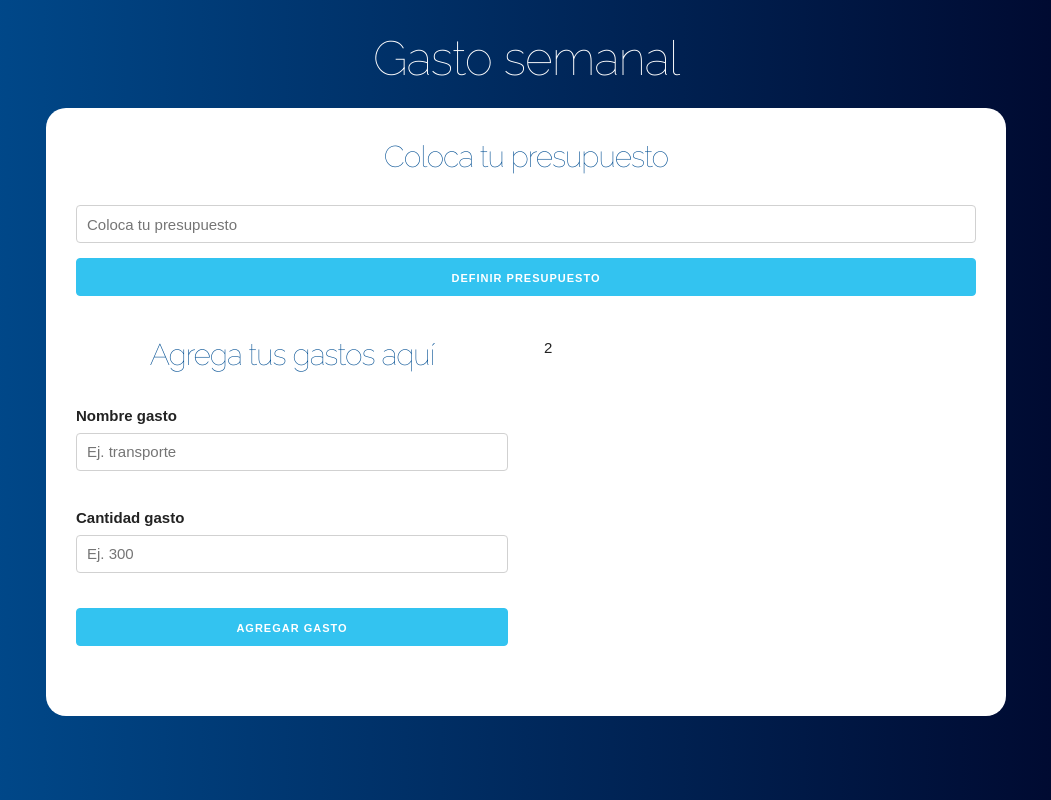
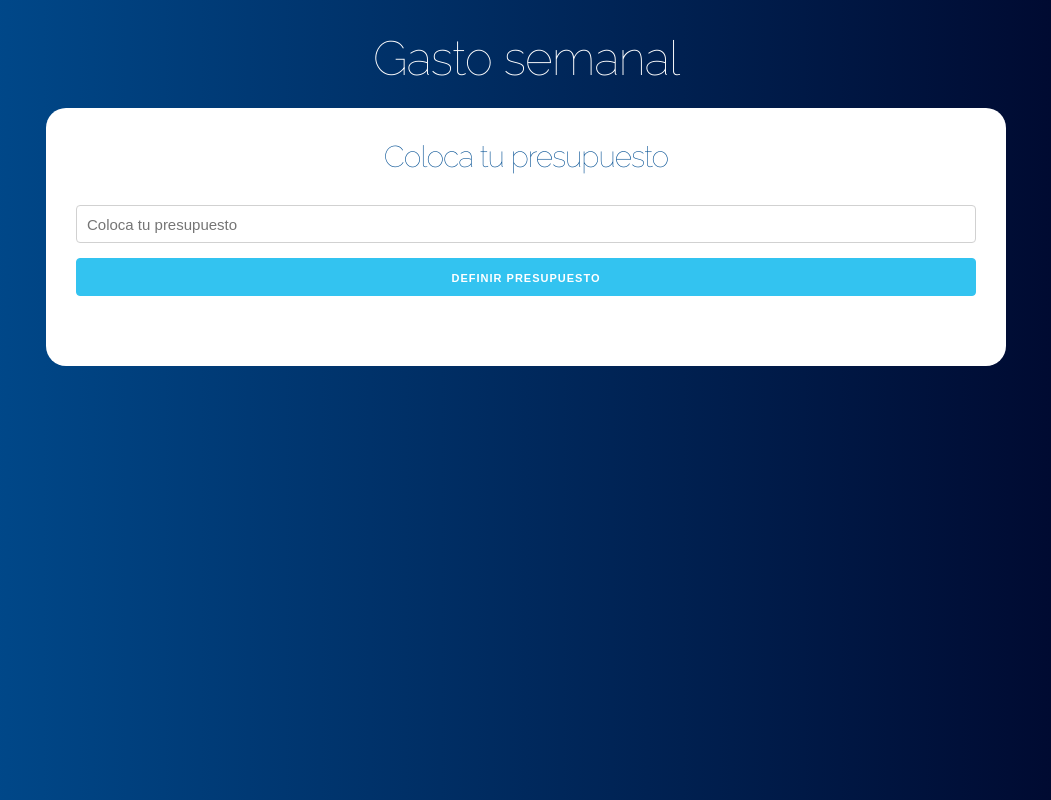
Before and after one commit to efectoTam/react-budget, a React (Create React App) app: page / in a window 1280 px wide. Shown: the whole page, without its empty margins (114-1165 px from the left). Built offline with nearby package versions, Linux system fonts and the light colour scheme.

Commit message:
showing one component or another

```diff
--- a/src/App.js
+++ b/src/App.js
@@ -6,16 +6,21 @@ function App() {
   //Defining state
   const [ budget, saveBudget ] = useState(0);
   const [ remaining, saveRemaining ] = useState(0);
+  const [ showquestion, updateQuestion] = useState(true);
 
   return (
     <div className="container">
       <header>
         <h1>Gasto semanal</h1>
         <div className="contenido contenido-principal">
+          { showquestion ?
+            (
               <Question
                 saveBudget={saveBudget}
                 saveRemaining={saveRemaining}
+                updateQuestion={updateQuestion}
               />
+            ) : (
               <div className="row">
                 <div className="one-half column">
                   <Form />
@@ -24,6 +29,8 @@ function App() {
                   2
                 </div>
               </div>
+            )
+          }
         </div>
       </header>
     </div>
--- a/src/components/Question.js
+++ b/src/components/Question.js
@@ -1,7 +1,7 @@
 import React, { Fragment, useState } from 'react';
 import Error from './Error';
 
-const Question = ( {saveBudget, saveRemaining}) => {
+const Question = ( {saveBudget, saveRemaining, updateQuestion}) => {
 
   // Define state
   const [ amount, saveAmount ] = useState(0);
@@ -26,6 +26,7 @@ const Question = ( {saveBudget, saveRemaining}) => {
     saveError(false);
     saveBudget(amount);
     saveRemaining(amount);
+    updateQuestion(false);
   }
 
   return (
```
Lines whose indentation alone changed are shown as unchanged.
